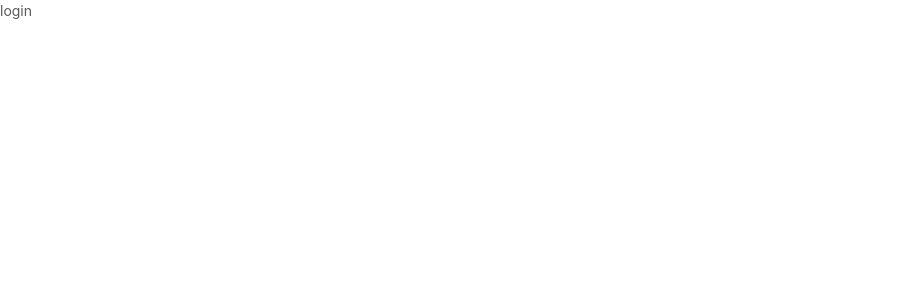
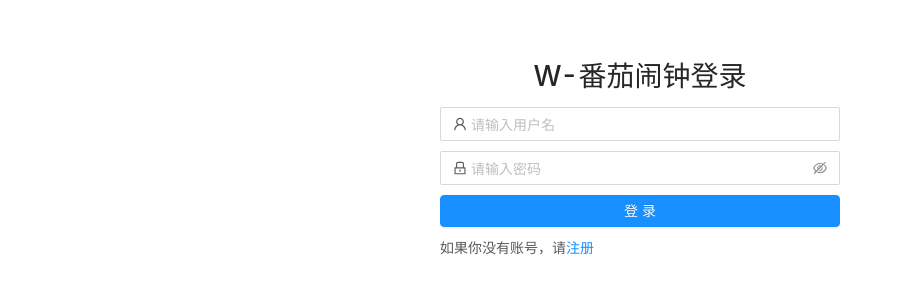
Before and after one commit to yiyanwu/wjw-potato, a React (Create React App) app: page /login in a window 1280 px wide. Shown: the top 300 px of the page, without its empty margins (0-902 px from the left). Built offline with nearby package versions, Linux system fonts and the light colour scheme.

Commit message:
初步完成登录页面

```diff
--- a/src/components/Index/index.tsx
+++ b/src/components/Index/index.tsx
@@ -1,13 +1,12 @@
 import * as React from 'react'
-import {Link} from "react-router-dom"
-
+import { Link } from 'react-router-dom'
 
 class Component extends React.Component {
 
     render(){
         return (
             <div className="Component">
-                <Link to="/login">登录</Link>
+                <Link to='/login'>登录</Link>
             </div>
         )
     }
--- /dev/null
+++ b/src/components/Login/login.scss
@@ -0,0 +1,14 @@
+#Login {
+    max-width: 400px;
+    padding: 50px 0;
+    margin: auto;
+    >* {
+        margin: 5px 0;
+    }
+    >h1 {
+        text-align: center;
+    }
+    >.loginButton {
+        width: 100%;
+    }
+}
--- a/src/components/Login/login.tsx
+++ b/src/components/Login/login.tsx
@@ -1,14 +1,73 @@
 import * as React from 'react'
+import { Input, Button } from 'antd';
+import { UserOutlined, LockOutlined } from '@ant-design/icons';
+import axios from '../../config/axios'
+import { Link, withRouter} from 'react-router-dom'
+import './login.scss'
 
-class Component extends React.Component {
+
+interface LoginState {
+    account: string,
+    password: string
+
+}
+
+class Login extends React.Component<any, LoginState> {
+    constructor(props: any) {
+        super(props)
+        this.state = {
+            account: '',
+            password: ''
+        };
+    }
+
+    onChangeAccount = (e: any) => {
+        this.setState({ account: e.target.value })
+    }
+
+    onChangePassword = (e: any) => {
+        this.setState({ password: e.target.value })
+    }
+
+
+    submit = async () => {
+        const { account, password } = this.state
+        try {
+            await axios.post('sign_in/user', {
+                account,
+                password
+            })
+            this.props.history.push('/')
+        } catch (e) {
+            throw new Error(e)
+        }
+    }
 
     render() {
+        const { account, password } = this.state
         return (
-            <div className="Component">
-                login
+            <div className="Login" id="Login">
+                <h1>W-番茄闹钟登录</h1>
+                <Input
+                    placeholder="请输入用户名"
+                    value={account}
+                    onChange={this.onChangeAccount}
+                    prefix={<UserOutlined className="site-form-item-icon" />}
+                />
+                <Input.Password
+                    placeholder="请输入密码"
+                    value={password}
+                    onChange={this.onChangePassword}
+                    prefix={<LockOutlined className="site-form-item-icon" />}
+                />
+                <Button
+                    onClick={this.submit}
+                    className="loginButton"
+                    type="primary">登录</Button>
+                <p>如果你没有账号，请<Link to='/signup'>注册</Link></p>
             </div>
         )
     }
 }
 
-export default Component
+export default withRouter(Login)
--- a/src/components/SignUp/signup.tsx
+++ b/src/components/SignUp/signup.tsx
@@ -2,7 +2,7 @@ import * as React from 'react'
 import { Input, Button } from 'antd';
 import { UserOutlined, LockOutlined } from '@ant-design/icons';
 import axios from '../../config/axios'
-import { Link } from 'react-router-dom'
+import { Link,withRouter } from 'react-router-dom'
 import './signup.scss'
 
 
@@ -42,7 +42,7 @@ class SignUp extends React.Component<any, SignUpState> {
                 password,
                 password_confirmation: passwordConfirmation
             })
-            console.log('成功')
+            this.props.history.push('/')
         } catch (e) {
             throw new Error(e)
         }
@@ -81,4 +81,4 @@ class SignUp extends React.Component<any, SignUpState> {
     }
 }
 
-export default SignUp
+export default withRouter(SignUp)
```
